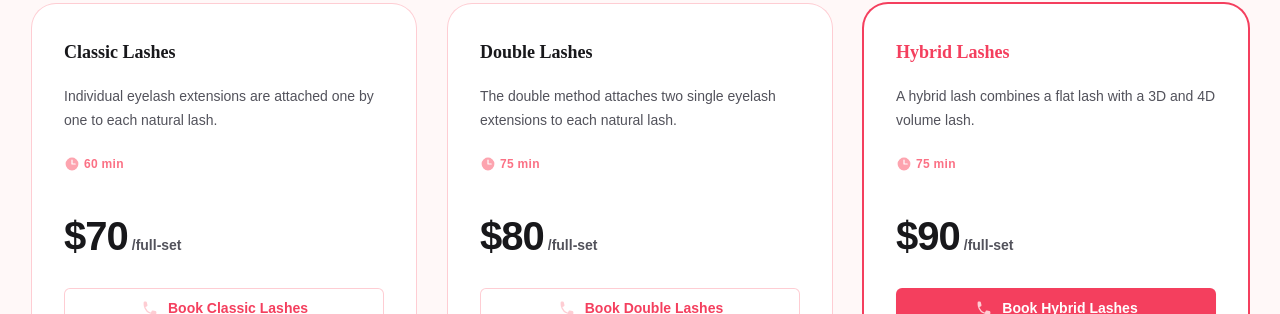
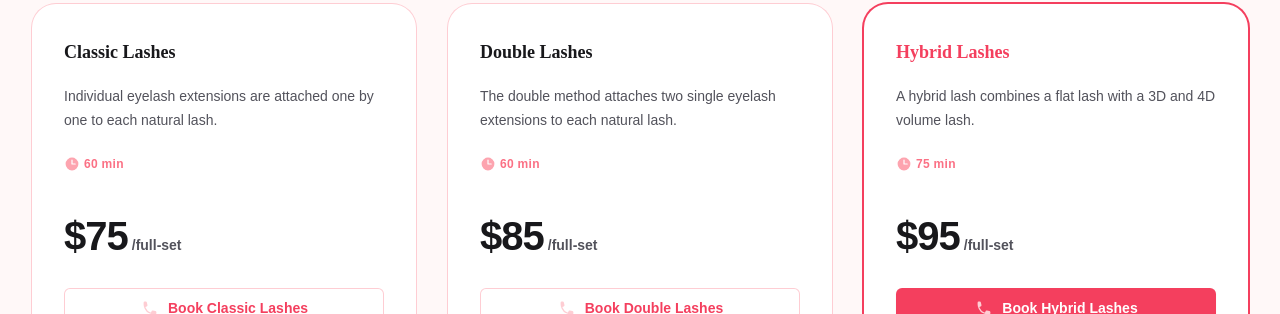
Before and after one commit to Emily-Nilsen/moet-lashes, a Next.js app: page /pricing in a window 1280 px wide. Shown: the part 859-1173 px from the top of the page. Built offline with nearby package versions, Linux system fonts and the light colour scheme; a web font is replaced by a local one.

Commit message:
update prices for feb 2024

```diff
--- a/src/components/BrowsPricing.jsx
+++ b/src/components/BrowsPricing.jsx
@@ -6,7 +6,7 @@ const tiers = [
     name: 'Brow Lamination',
     id: 'tier-lamination',
     href: 'tel:61466609975',
-    price: '$60',
+    price: '$65',
     time: '45 min',
     description: 'Brow lamination safely defines and lifts for up to 8 weeks.',
     features: [
@@ -20,7 +20,7 @@ const tiers = [
     name: 'Brow Wax',
     id: 'tier-wax',
     href: 'tel:61466609975',
-    price: '$60',
+    price: '$65',
     time: '45 min',
     description:
       'Efficient eyebrow shaping with high-quality wax. Lasts up to 4 weeks.',
@@ -35,7 +35,7 @@ const tiers = [
     name: 'Brow Lamination & Wax',
     id: 'tier-lamination-wax',
     href: 'tel:61466609975',
-    price: '$90',
+    price: '$95',
     time: '75 min',
     description: 'Get styled and defined brows with a bundled brow set.',
     features: [
@@ -49,7 +49,7 @@ const tiers = [
 export function BrowsPricing() {
   return (
     <div className="isolate overflow-hidden bg-zinc-900">
-      <div className="mx-auto max-w-7xl px-6 pt-24 pb-96 text-center sm:pt-32 lg:px-8">
+      <div className="mx-auto max-w-7xl px-6 pb-96 pt-24 text-center sm:pt-32 lg:px-8">
         <div className="mx-auto max-w-4xl">
           <h2 className="text-base font-semibold leading-7 text-rose-400">
             Get the Perfect Arch
@@ -104,7 +104,7 @@ export function BrowsPricing() {
                         {tier.price}
                       </span>
                     </div>
-                    <h2 className="align-center flex pt-6 pb-3 text-xs font-bold tracking-wide text-rose-400">
+                    <h2 className="align-center flex pb-3 pt-6 text-xs font-bold tracking-wide text-rose-400">
                       <span>
                         <ClockIcon
                           className="mr-1 h-4 w-4 text-rose-300"
@@ -146,7 +146,7 @@ export function BrowsPricing() {
                   </a>
                 </div>
               ))}
-              <div className="flex flex-col items-start gap-y-6 gap-x-8 rounded-3xl p-8 ring-1 ring-zinc-900/10 sm:gap-y-10 sm:p-10 lg:col-span-3 lg:flex-row lg:items-center">
+              <div className="flex flex-col items-start gap-x-8 gap-y-6 rounded-3xl p-8 ring-1 ring-zinc-900/10 sm:gap-y-10 sm:p-10 lg:col-span-3 lg:flex-row lg:items-center">
                 <div className="lg:min-w-0 lg:flex-1">
                   <h3 className="text-lg font-semibold leading-8 tracking-tight text-rose-500">
                     Lash Wash
--- a/src/components/LashesPricing.jsx
+++ b/src/components/LashesPricing.jsx
@@ -12,7 +12,7 @@ const tiers = [
     name: 'Classic Lashes',
     id: 'tier-classic',
     href: 'tel:61466609975',
-    price: { fullset: '$70', megaset: '$100' },
+    price: { fullset: '$75', megaset: '$100' },
     time: { fullset: '60 min', megaset: '90 min' },
     description:
       'Individual eyelash extensions are attached one by one to each natural lash.',
@@ -28,8 +28,8 @@ const tiers = [
     name: 'Double Lashes',
     id: 'tier-double',
     href: 'tel:61466609975',
-    price: { fullset: '$80', megaset: '$110' },
-    time: { fullset: '75 min', megaset: '105 min' },
+    price: { fullset: '$85', megaset: '$110' },
+    time: { fullset: '60 min', megaset: '105 min' },
     description:
       'The double method attaches two single eyelash extensions to each natural lash.',
     features: [
@@ -44,7 +44,7 @@ const tiers = [
     name: 'Hybrid Lashes',
     id: 'tier-hybrid',
     href: 'tel:61466609975',
-    price: { fullset: '$90', megaset: '$120' },
+    price: { fullset: '$95', megaset: '$120' },
     time: { fullset: '75 min', megaset: '105 min' },
     description:
       'A hybrid lash combines a flat lash with a 3D and 4D volume lash.',
@@ -60,7 +60,7 @@ const tiers = [
     name: 'Volume Lashes',
     id: 'tier-volume',
     href: 'tel:61466609975',
-    price: { fullset: '$100', megaset: '$130' },
+    price: { fullset: '$105', megaset: '$130' },
     time: { fullset: '90 min', megaset: '120 min' },
     description:
       'The volume method attaches three extra fine lashes to each natural lash.',
@@ -76,7 +76,7 @@ const tiers = [
     name: 'Wispy Lashes',
     id: 'tier-wispy',
     href: 'tel:61466609975',
-    price: { fullset: '$110', megaset: '$140' },
+    price: { fullset: '$115', megaset: '$140' },
     time: { fullset: '90 min', megaset: '120 min' },
     description:
       'The wispy eyelash extension is a new style of lash extension with noticeable spikes and a lush appearance.',
@@ -105,7 +105,7 @@ function EyelashRemoval() {
             </h3>
             <div className="mt-2 text-base leading-7 text-zinc-600">
               At Moët Lashes, we offer safe and gentle eyelash extension removal
-              for $30. Get your lashes removed for{' '}
+              for $35. Get your lashes removed for{' '}
               <span className="font-semibold text-zinc-900">only $10</span> if
               you book any of our eyelash treatments.
             </div>
@@ -163,7 +163,7 @@ export function LashesPricing() {
                 className={({ checked }) =>
                   classNames(
                     checked ? 'bg-rose-500 text-white' : 'text-zinc-500',
-                    'cursor-pointer rounded-full py-1 px-2.5'
+                    'cursor-pointer rounded-full px-2.5 py-1'
                   )
                 }
               >
@@ -196,7 +196,7 @@ export function LashesPricing() {
                 {tier.description}
               </p>
 
-              <h2 className="align-center flex pt-6 pb-3 text-xs font-bold tracking-wide text-rose-400">
+              <h2 className="align-center flex pb-3 pt-6 text-xs font-bold tracking-wide text-rose-400">
                 <span>
                   <ClockIcon
                     className="mr-1 h-4 w-4 text-rose-300"
@@ -221,7 +221,7 @@ export function LashesPricing() {
                   tier.mostPopular
                     ? 'bg-rose-500 text-white shadow-sm hover:bg-rose-600'
                     : 'text-rose-500 ring-1 ring-inset ring-rose-200 hover:ring-rose-300',
-                  'mt-6 flex items-center justify-center rounded-md py-2 px-3 text-center text-sm font-semibold leading-6 transition duration-300 ease-in-out focus-visible:outline focus-visible:outline-2 focus-visible:outline-offset-2 focus-visible:outline-rose-500'
+                  'mt-6 flex items-center justify-center rounded-md px-3 py-2 text-center text-sm font-semibold leading-6 transition duration-300 ease-in-out focus-visible:outline focus-visible:outline-2 focus-visible:outline-offset-2 focus-visible:outline-rose-500'
                 )}
               >
                 <span>
--- a/src/components/LiftsPricing.jsx
+++ b/src/components/LiftsPricing.jsx
@@ -7,7 +7,7 @@ const tiers = [
     name: 'Tint',
     id: 'tier-tint',
     href: 'tel:61466609975',
-    price: '$30',
+    price: '$35',
     time: '30 min',
     description: 'Black vegetable dye adds depth without extensions.',
     features: [
@@ -21,7 +21,7 @@ const tiers = [
     name: 'Lift & Tint',
     id: 'tier-lift-and-tint',
     href: 'tel:61466609975',
-    price: '$80',
+    price: '$85',
     time: '90 min',
     description:
       'Curl, define and darken lashes without extensions using a safe vegetable dye.',
@@ -38,7 +38,7 @@ const tiers = [
     name: 'Lift',
     id: 'tier-lift',
     href: 'tel:61466609975',
-    price: '$60',
+    price: '$65',
     time: '60 min',
     description: 'Define your natural lash line with a lift.',
     features: [
@@ -95,7 +95,7 @@ export function LiftsPricing() {
                   {tier.name}
                 </h3>
                 {tier.mostPopular ? (
-                  <p className="rounded-full bg-rose-500/10 py-1 px-2.5 text-xs font-semibold leading-5 text-rose-500">
+                  <p className="rounded-full bg-rose-500/10 px-2.5 py-1 text-xs font-semibold leading-5 text-rose-500">
                     Most popular
                   </p>
                 ) : null}
@@ -103,7 +103,7 @@ export function LiftsPricing() {
               <p className="mt-4 text-sm leading-6 text-zinc-600">
                 {tier.description}
               </p>
-              <h2 className="align-center flex pt-6 pb-3 text-xs font-bold tracking-wide text-rose-400">
+              <h2 className="align-center flex pb-3 pt-6 text-xs font-bold tracking-wide text-rose-400">
                 <span>
                   <ClockIcon
                     className="mr-1 h-4 w-4 text-rose-300"
@@ -124,7 +124,7 @@ export function LiftsPricing() {
                   tier.mostPopular
                     ? 'bg-rose-500 text-white shadow-sm hover:bg-rose-600'
                     : 'text-rose-500 ring-1 ring-inset ring-rose-200 hover:ring-rose-300',
-                  'mt-6 flex items-center justify-center rounded-md py-2 px-3 text-center text-sm font-semibold leading-6 transition duration-300 ease-in-out focus-visible:outline focus-visible:outline-2 focus-visible:outline-offset-2 focus-visible:outline-rose-500'
+                  'mt-6 flex items-center justify-center rounded-md px-3 py-2 text-center text-sm font-semibold leading-6 transition duration-300 ease-in-out focus-visible:outline focus-visible:outline-2 focus-visible:outline-offset-2 focus-visible:outline-rose-500'
                 )}
               >
                 <span>
```
